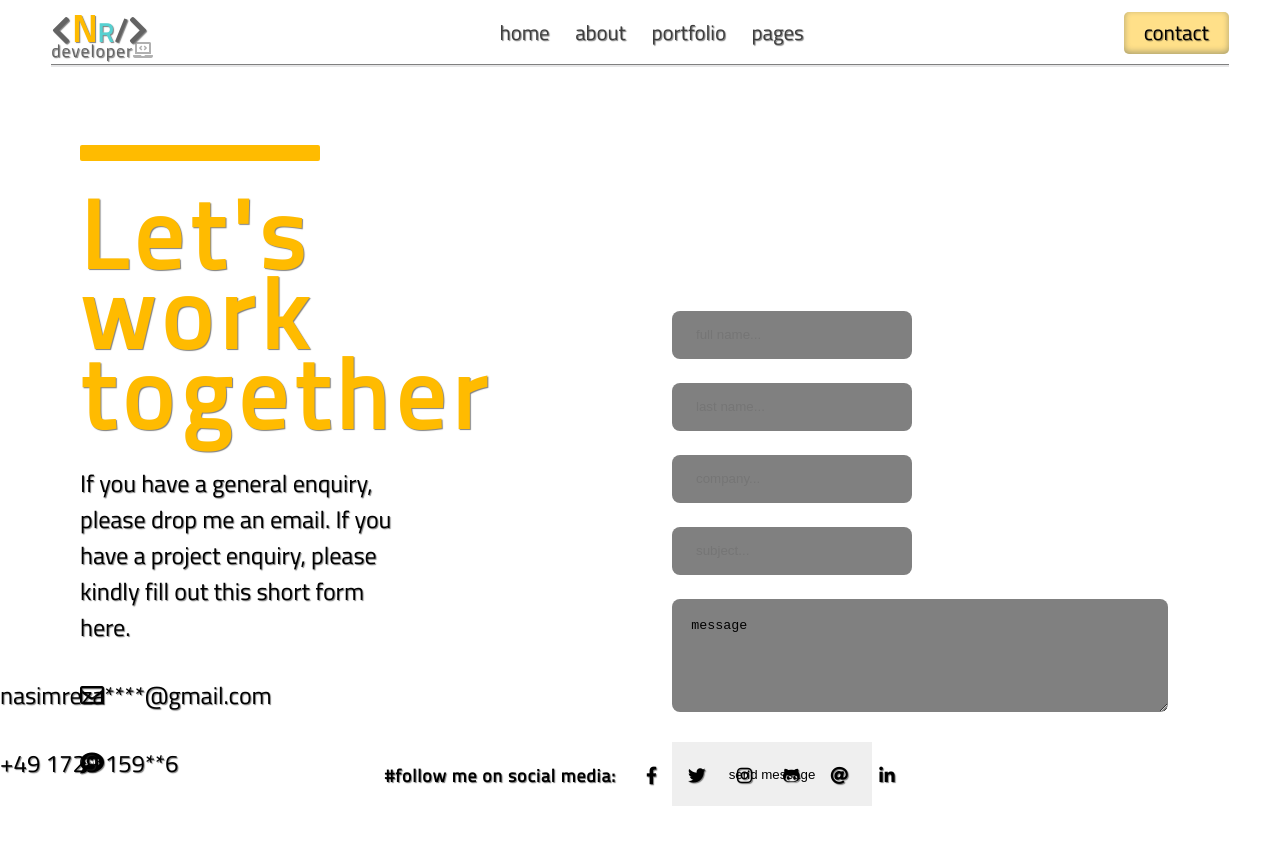
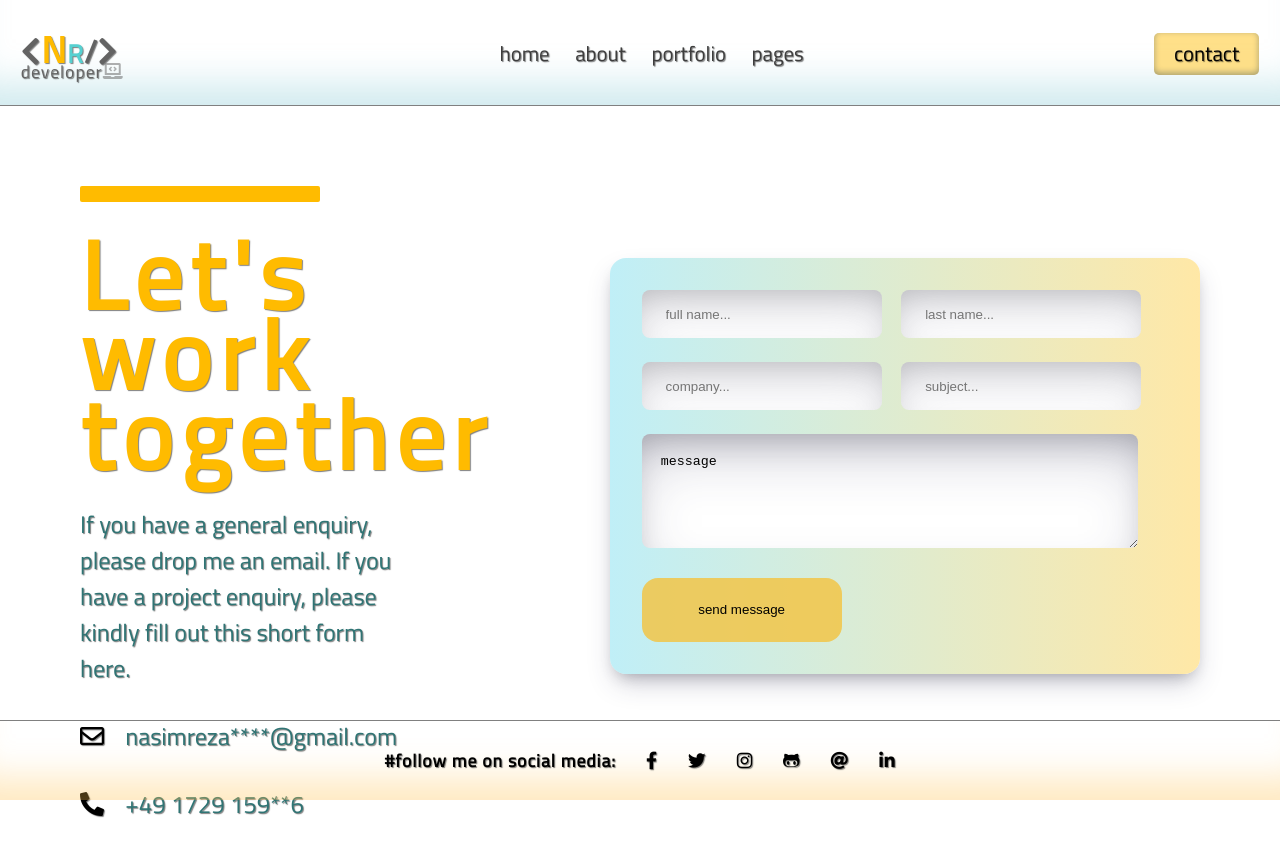
Before and after one commit to nasimreza72/my--portfolio, a plain HTML site: page contact.html in a window 1280 px wide. After the commit the page ends 826 px from the top, so only its background shows below. Drawn offline with Linux system fonts and the light colour scheme; a web font is replaced by a local one.

Commit message:
done contact part

```diff
--- a/contact.css
+++ b/contact.css
@@ -16,15 +16,15 @@ body {
 }
 
 nav {
-    width: 92%;
-    margin-left: 4%;
+    width: 100%;
+    padding: 1em;
     display: flex;
     justify-content: space-between;
     align-items: center;
     font-size: 1.3rem;
     border-bottom: 1px solid gray;
     border-radius: .5px;
-    box-shadow: rgba(17, 17, 26, 0.1) 0px 2px 0px;
+    box-shadow: rgba(125, 199, 209, 0.35) 0px -50px 36px -28px inset;
 
 }
 
@@ -135,6 +135,8 @@ nav {
 /* end of navigation */
 
 section{
+    width: 100%;
+    height: 90vh;
     display: flex;
     padding: 5rem;
 }
@@ -164,20 +166,9 @@ section{
     width: 60%;
     font-size: 1.5rem;
     margin-bottom: 2rem;
-}
-
-.contact .email,.phone{
-    display: flex;
-    justify-content: center;
-    align-items: center;
+    color: rgb(47, 116, 116);
 
 }
-
-.email p:last-child, .phone p:last-child{
-    position: relative;
-    left: -22.5rem;
-}
-
 
 
 /* end of left section */
@@ -188,9 +179,12 @@ section{
     align-items: center;
 }
 .right-section form{
-    width: 70%;
-    height: 25rem;
+    width: 36.9rem;
+    height: 26rem;
     padding: 2rem;
+    background-image: linear-gradient(to right,rgba(158, 230, 243, 0.651),rgba(255, 231, 163, 0.966) );
+    border-radius: 1rem;
+    box-shadow: rgba(50, 50, 93, 0.25) 0px 13px 27px -5px, rgba(0, 0, 0, 0.3) 0px 8px 16px -8px;
 }
 
 input{
@@ -201,9 +195,13 @@ input{
     margin-right: 1rem;
     margin-bottom: 1.5rem;
     border:none;
-    background-color: gray;
+    background-color: rgb(255, 255, 255);
+    box-shadow: rgba(160, 160, 179, 0.25) 0px 30px 60px -12px inset, rgba(0, 0, 0, 0.3) 0px 18px 36px -18px inset;
+}
 
-
+.left-section .fas,.far{
+    color: rgb(0, 0, 0);
+    margin-right: 1rem;
 }
 
 textarea{
@@ -212,18 +210,17 @@ textarea{
     border-radius: .5rem;
     margin-bottom: 1.5rem;
     border:none;
-    background-color: gray;
+    background-color: rgb(255, 255, 255);
+    box-shadow: rgba(50, 50, 93, 0.25) 0px 30px 60px -12px inset, rgba(0, 0, 0, 0.3) 0px 18px 36px -18px inset;
 }
 
 
 button{
     width: 15em;
     height: 4rem;
-    border-radius: .5rem
-    background-color: gray;
-    border:none;
-    background-color:light-blue;
-
+    border-radius: 1rem;
+    background-color: rgba(243, 197, 69, 0.836);
+    border: none;
 }
 
 
@@ -235,7 +232,7 @@ button{
 
 footer{
     width: 100%;
-    height: 50px;
+    height: 80px;
     position: absolute;
     bottom: 0px;
     display: flex;
@@ -249,6 +246,9 @@ footer{
     animation-duration: 2s;
     animation-fill-mode: forwards;
     transition: 2s ease-in-out;
+    border-top: 1.5px solid gray;
+    box-shadow: rgba(255, 193, 77, 0.35) 0px -50px 36px -28px inset;
+
 }
 
 .right-footer{
--- a/contact.html
+++ b/contact.html
@@ -47,20 +47,9 @@
             <h1>Let's <br>work <br>together</h1>
             <p>If you have a general enquiry, please drop me an email. If you have a project enquiry, please kindly fill out this short form here.</p>
 
-            <div class="contact">
-                <div class="email">
-                    <p><i class="far fa-envelope"></i></p>
-                    <p>nasimreza****@gmail.com</p>
-                </div>
-                <div class="phone">
-                    <p><i class="fas fa-sms"></i></p>
-                    <p>+49 1729 159**6</p>
-                </div>
-            </div>
+            <p><i class="far fa-envelope"></i> nasimreza****@gmail.com</p>
 
-
-
-
+            <p><i class="fas fa-phone-alt"></i> +49 1729 159**6</p>
         </div>
 
         <div class="right-section">
```
